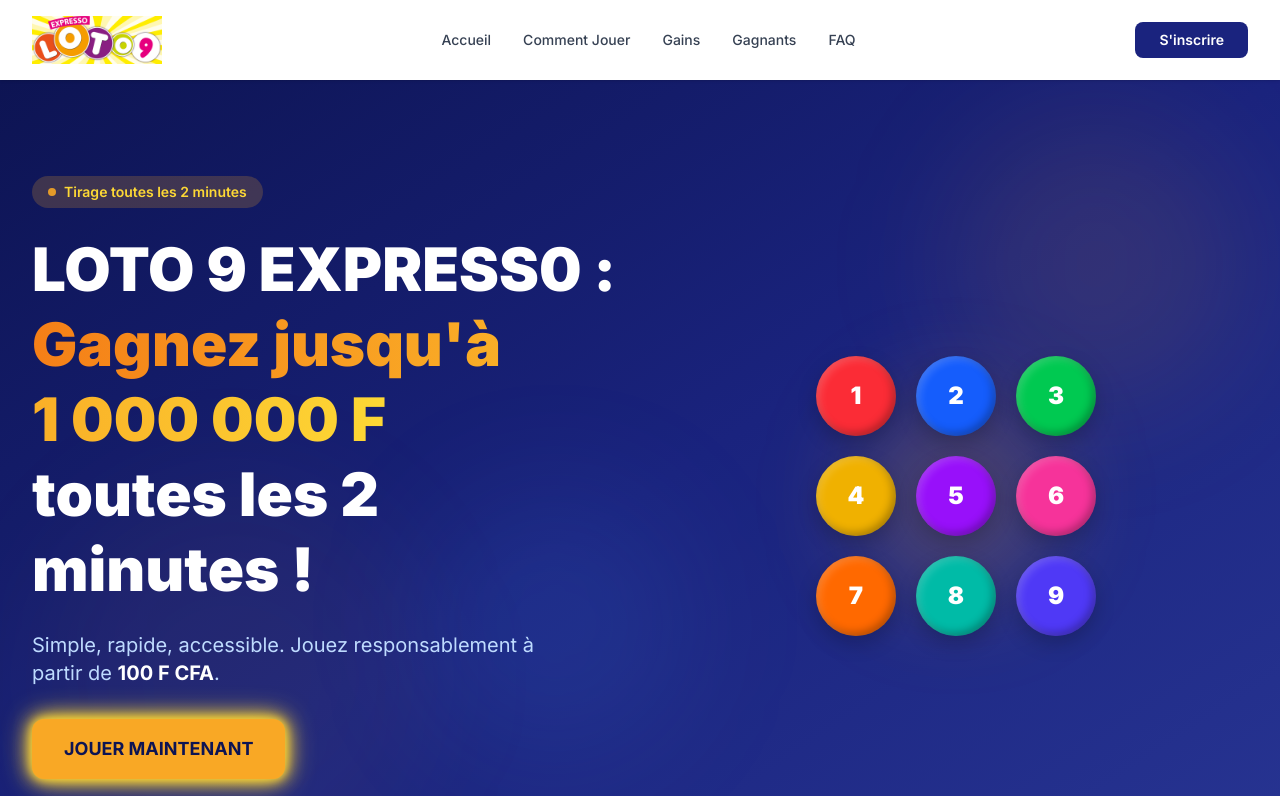
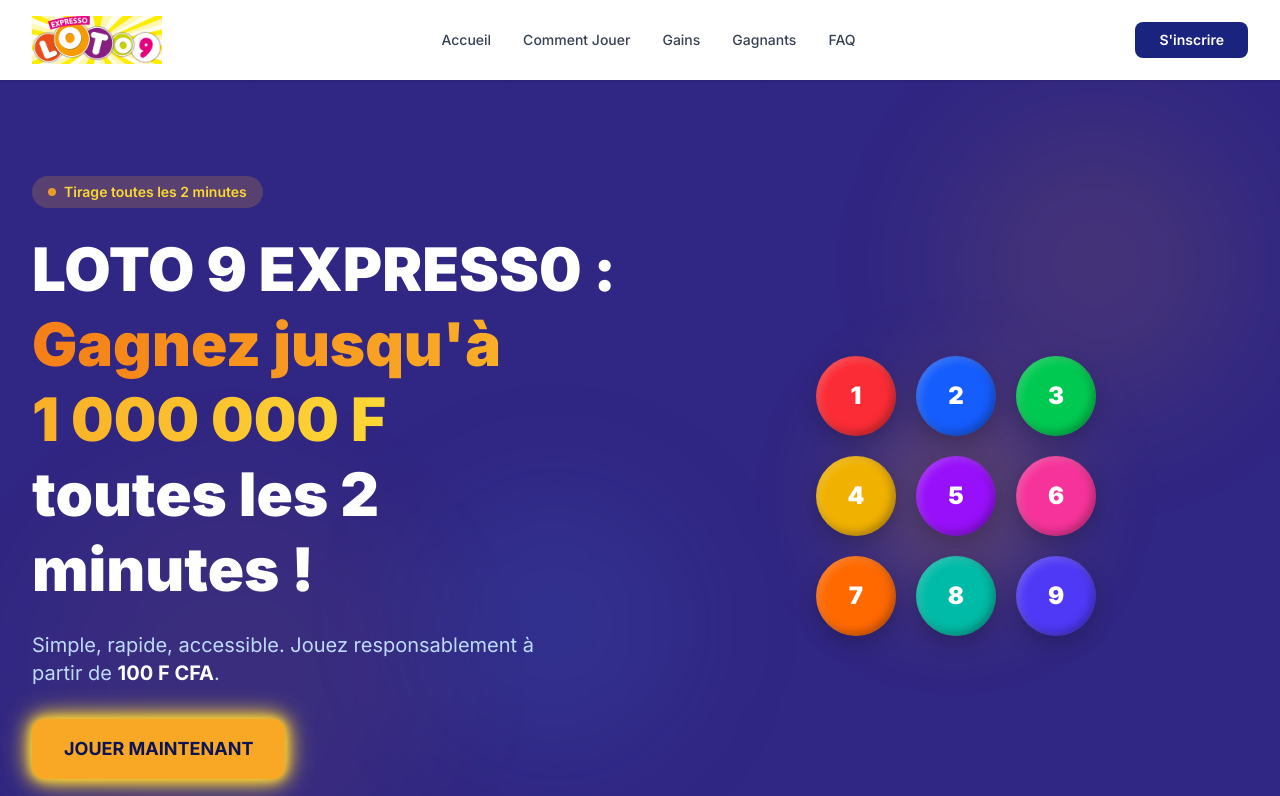
Before and after one commit to CodeSage25/Loto-9-Expresso-landing-page, a Next.js app: page / in a window 1280 px wide. Shown: the top 796 px of the page. Built offline with nearby package versions, Linux system fonts and the light colour scheme.

Commit message:
changement color heroSection

```diff
--- a/app/globals.css
+++ b/app/globals.css
@@ -13,9 +13,9 @@
    Crée automatiquement les classes : bg-primary, text-gold, etc.
 */
 @theme {
-  --color-primary: #1a237e;
-  --color-primary-light: #283593;
-  --color-primary-dark: #0d1453;
+  --color-primary: #302683;
+  --color-primary-light: #302683;
+  --color-primary-dark: #302683;
 
   --color-gold: #f9a825;
   --color-gold-light: #fdd835;
```
